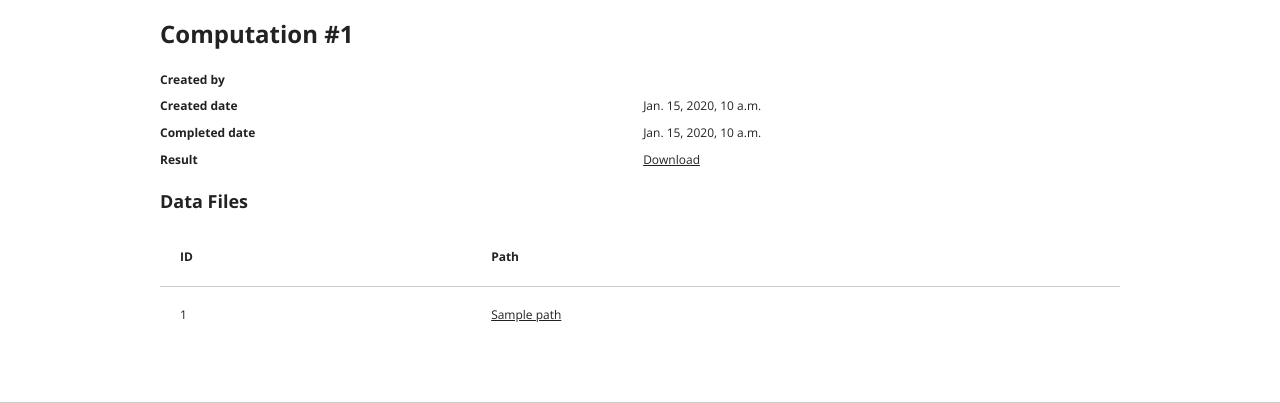
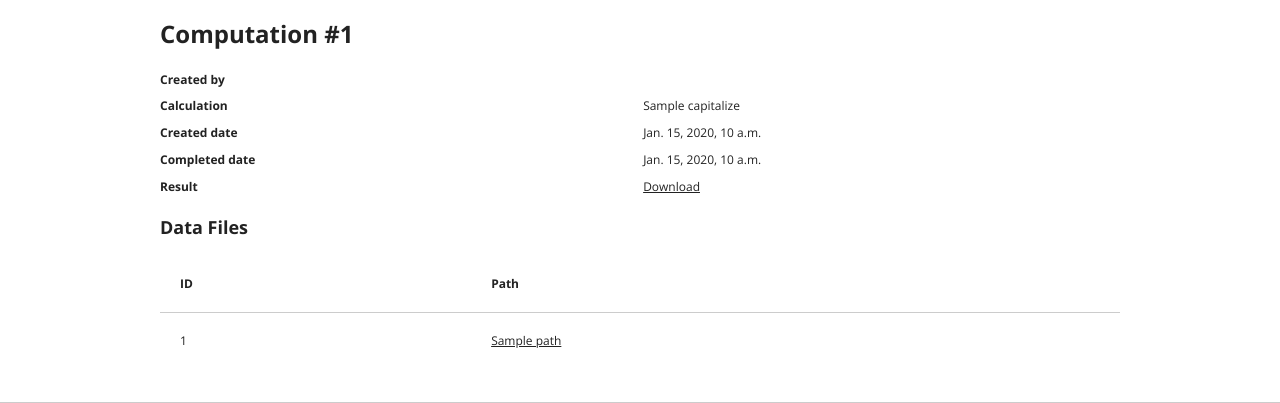
Before and after one commit to Hashbrown777/bom-frontend, a Django app: template climateanalyser/templates/computation.html in a window 1280 px wide. Shown: the part 131-534 px from the top of the page. Run offline with Django 3.2, Linux system fonts and the light colour scheme; the template is opened without the code that fills it: most values are stand-ins (such as "Sample title", 1, 10 or a date in 2020); parts of the project's set-up code (start-up, migrations or seed data) failed here and were passed over; some libraries are stand-ins or nearby versions.

Commit message:
Capitalized calculation label in Computation views.

```diff
--- a/climateanalyser/templates/computation.html
+++ b/climateanalyser/templates/computation.html
@@ -9,6 +9,11 @@
       <span class="key"><strong>Created by</strong></span>
       <span class="value">{{ computation.created_by.username }}</span>
    </div>
+   <div class="item calculation">
+      <span class="key"><strong>Calculation</strong></span>
+      <span class="value">{{ computation.calculation.capitalize }}</span>
+   </div>
+
    <div class="item created_date">
       <span class="key"><strong>Created date</strong></span>
       <span class="value">{{ computation.created_date }}</span>
--- a/climateanalyser/templates/computations.html
+++ b/climateanalyser/templates/computations.html
@@ -16,7 +16,7 @@
    {% for computation in computations %}
       <tr>
          <td><a href="/computation?id={{ computation.id }}">#{{ computation.id }}</a></td>
-         <td>{{ computation.calculation }}</td>
+         <td>{{ computation.calculation.capitalize }}</td>
          <td>{{ computation.created_by.username }}</td>
          <td>{{ computation.created_date }}</td>
          <td>{{ computation.completed_date }}</td>
```
